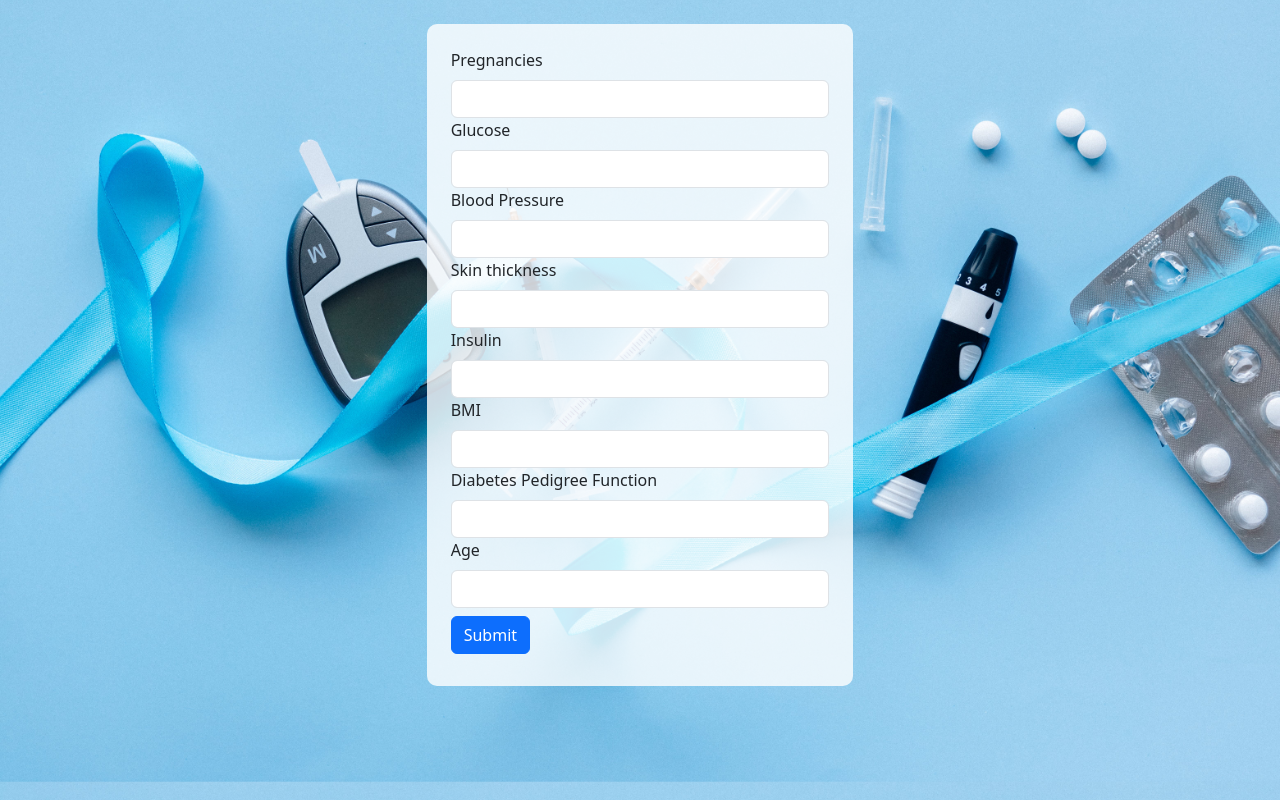
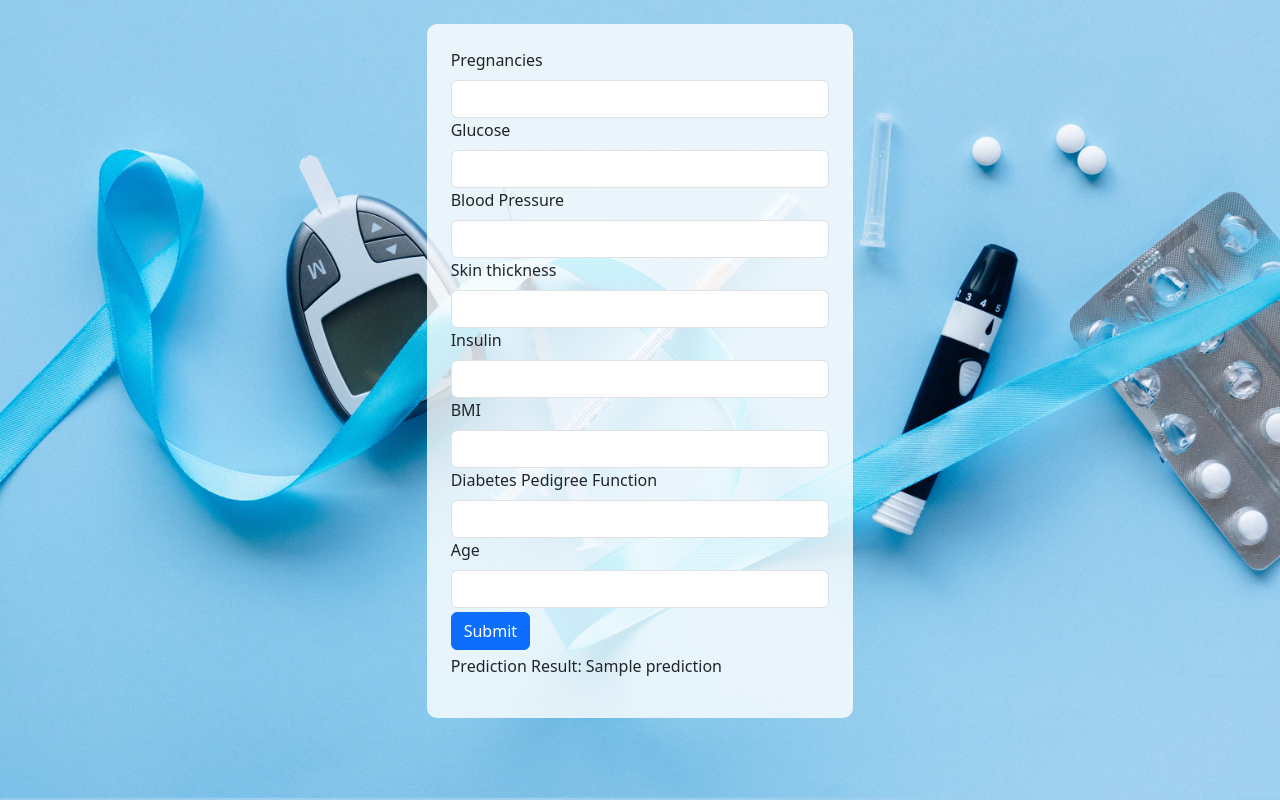
Before and after one commit to ImeshaDilshani/Diabetes-Prediction-System, a Django app: template diabetesPrediction/diabetesPrediction/templates/home.html in a window 1280 px wide. Run offline with Django 4.2, Linux system fonts and the light colour scheme; the template is opened without the code that fills it: most values are stand-ins (such as "Sample title", 1, 10 or a date in 2020).

Commit message:
prediction

```diff
--- a/diabetesPrediction/diabetesPrediction/templates/home.html
+++ b/diabetesPrediction/diabetesPrediction/templates/home.html
@@ -57,7 +57,8 @@
             <label  class="form-label">Age</label>
             <input type="text" class="form-control">
           </div>
-        <button type="submit" class="btn btn-primary mt-2 mb-2" >Submit</button>
+        <button type="submit" class="btn btn-primary mt-1 mb-1" >Submit</button>
+        <p>Prediction Result: {{ prediction }}</p>
       </form>
 </body>
 </html>
```
